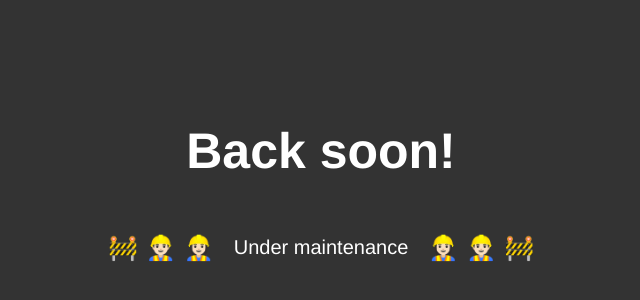
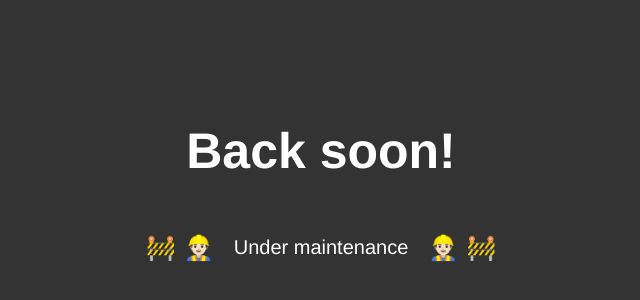
Before and after one commit to danielmoi/journalgems.com, a plain HTML site: page index.html in a window 1280 px wide. Shown: the part 118-418 px from the top of the page, without its empty margins (319-959 px from the left). Drawn offline with Linux system fonts and the light colour scheme.

Commit message:
Touch up

```diff
--- a/index.html
+++ b/index.html
@@ -51,11 +51,9 @@
   <div class="container">
     <p class="magic">
       <span class="emoji">🚧</span>
-      <span class="emoji">👷🏻‍♂️</span>
-      <span class="emoji">️👷🏻‍♀️</span>
+      <span class="emoji">👷🏻‍</span>
       <span class="text">Under maintenance</span>
-      <span class="emoji">️👷🏻‍♀️</span>
-      <span class="emoji">👷🏻‍♂️</span>
+      <span class="emoji">👷🏻‍</span>
       <span class="emoji">🚧</span>
     </p>
   </div>
```
